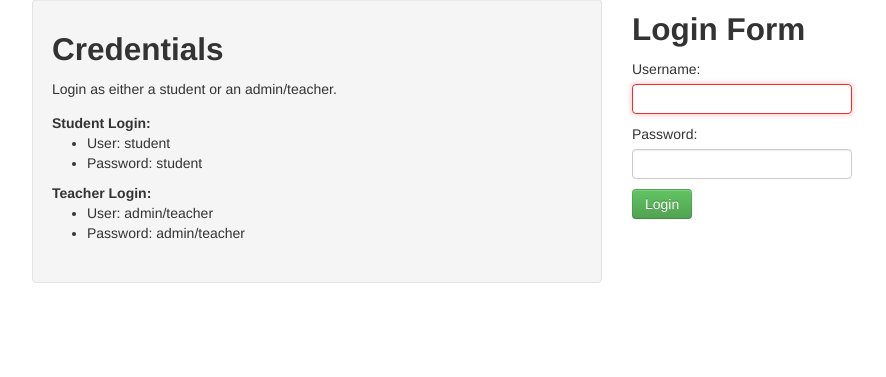
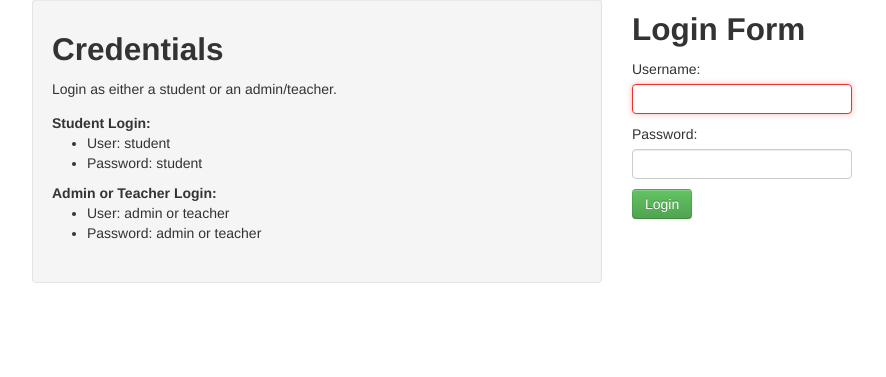
Before and after one commit to VishnuRaman/django_quiz_app, a Django app: page /login/ in a window 1280 px wide. Shown: the part 57-434 px from the top of the page, without its empty margins (23-909 px from the left). Run offline with Django 3.2, Linux system fonts and the light colour scheme; some libraries are stand-ins or nearby versions.

Commit message:
comments

```diff
--- a/quiz/templates/registration/login.html
+++ b/quiz/templates/registration/login.html
@@ -17,11 +17,11 @@
                   <li>Password: student</li>
               </ul>
           </dd>
-          <dt>Teacher Login:</dt>
+          <dt>Admin or Teacher Login:</dt>
           <dd>
               <ul>
-                  <li>User: admin/teacher</li>
-                  <li>Password: admin/teacher</li>
+                  <li>User: admin or teacher</li>
+                  <li>Password: admin or teacher</li>
               </ul>
           </dd>
         </dl>
```
